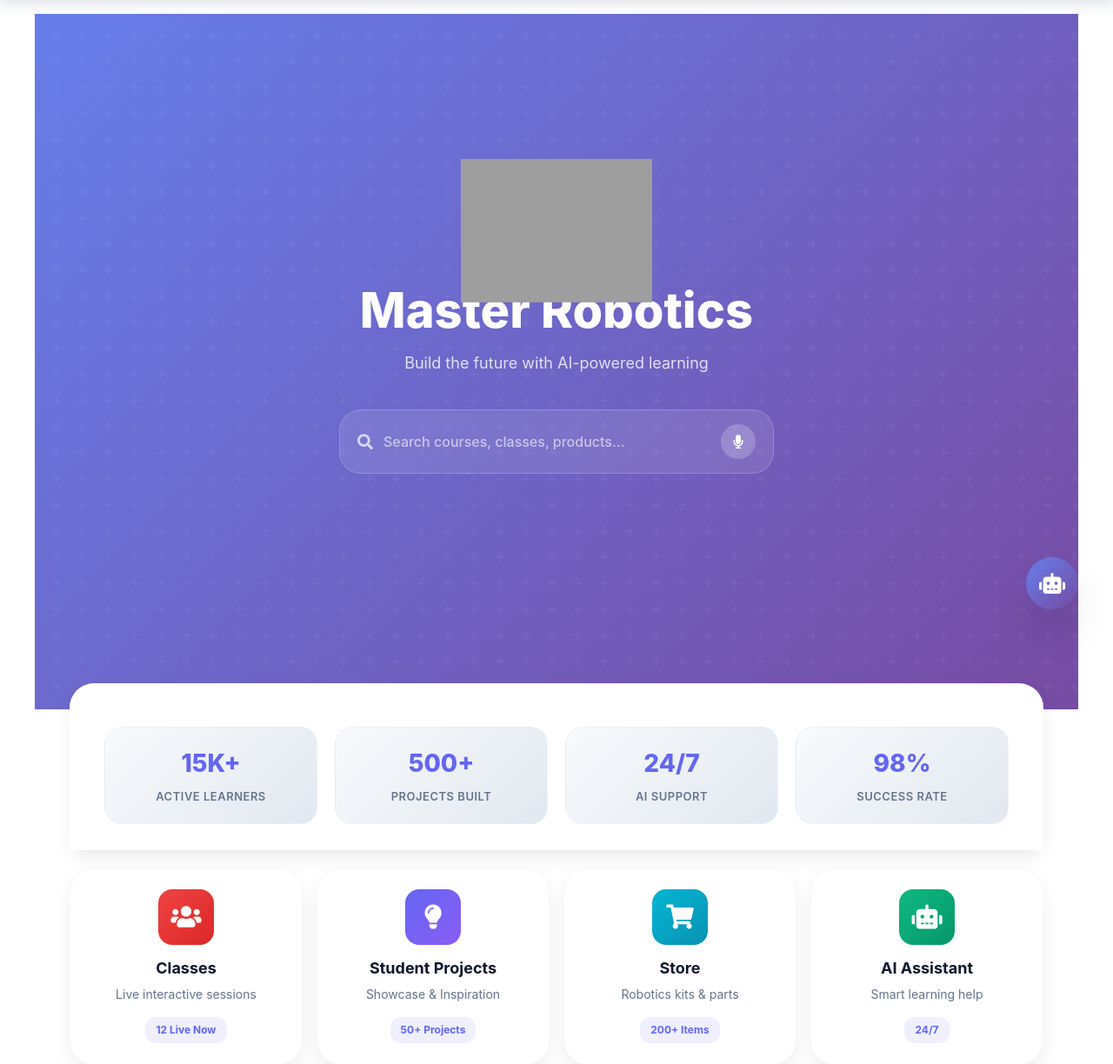
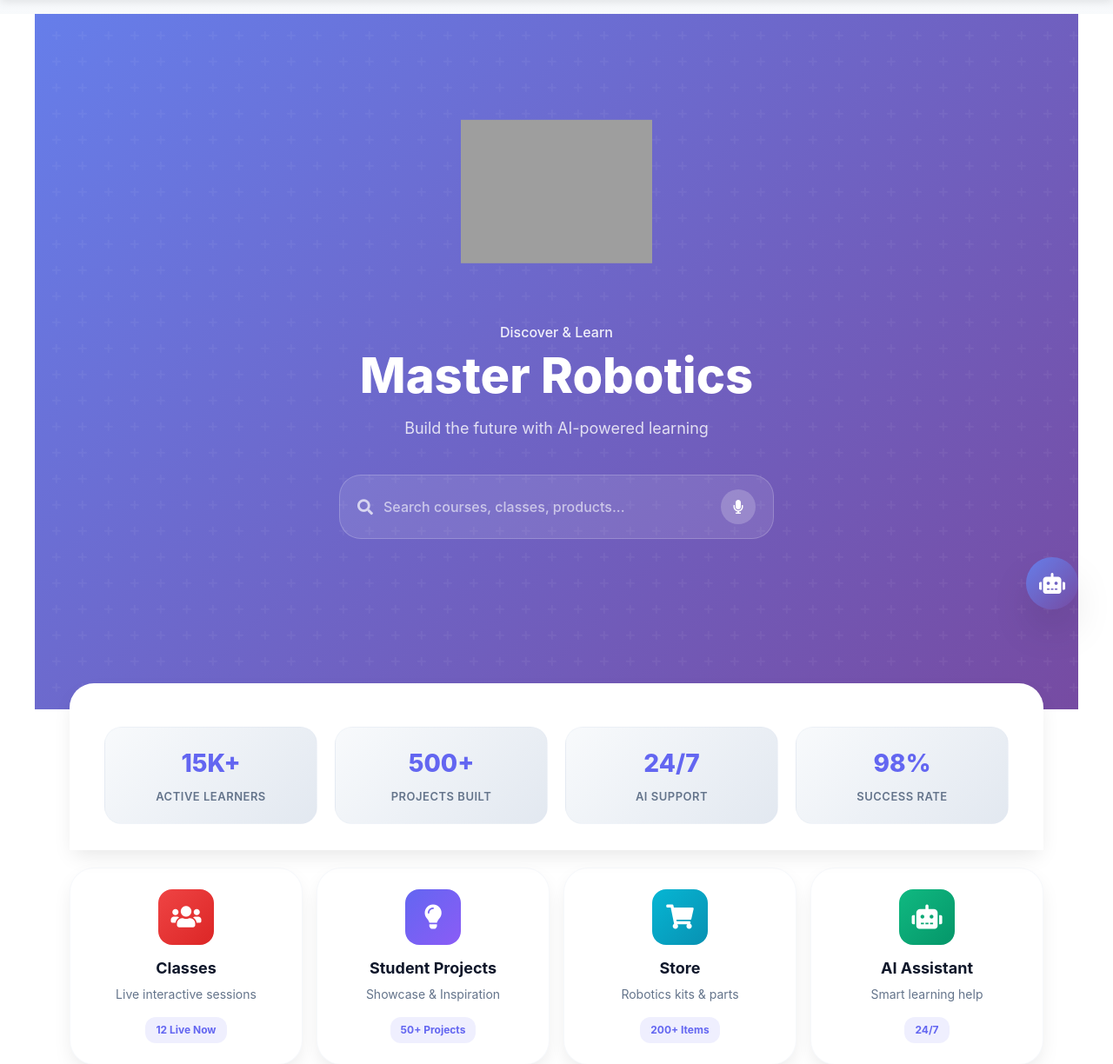
Before and after one commit to BuxinFutureAccademy/BuxinFutureAccademy, a Flask app: page / in a window 1280 px wide. Shown: the part 59-1283 px from the top of the page at 87% size. Run offline with Flask 3, Linux system fonts and the light colour scheme; grey boxes are pictures that could not be loaded.

Commit message:
Update index.html

```diff
--- a/templates/index.html
+++ b/templates/index.html
@@ -775,14 +775,15 @@
         }
     }
 
-    .hero-section {
+.hero-section {
+    padding-top: 250px; /* Adjust if still tight */
     position: relative;
-    overflow: hidden;
+    overflow: visible;
 }
 
 .robot-arm {
     position: absolute;
-    top: -100px; /* Move it higher above the heading */
+    top: -220px; /* Previously -100px, now 2x higher */
     left: 50%;
     transform: translateX(-50%);
     animation: float 4s ease-in-out infinite;
@@ -790,7 +791,7 @@
 }
 
 .robot-arm img {
-    width: 220px; /* Increase size */
+    width: 220px;
     height: auto;
     pointer-events: none;
 }
```
